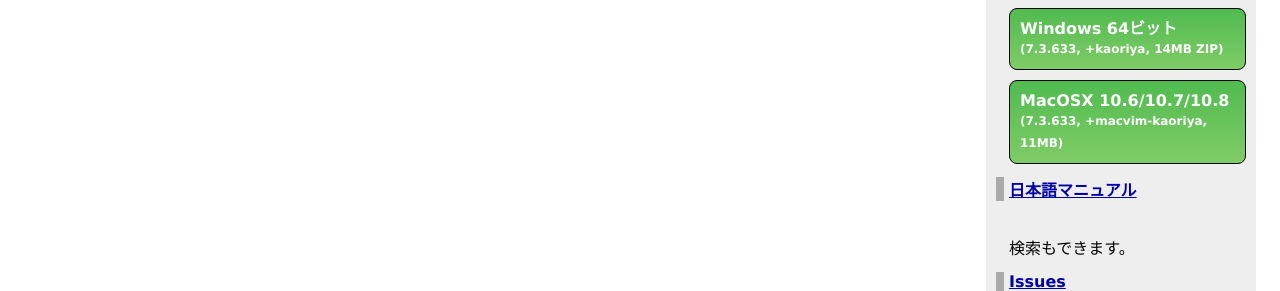
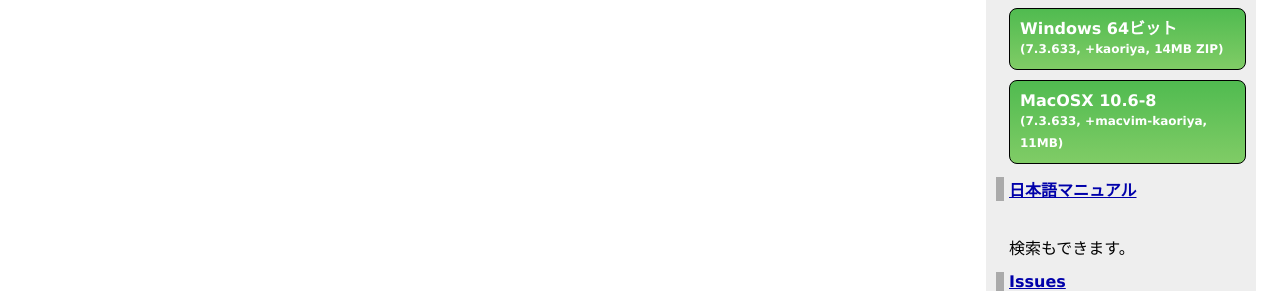
Before and after one commit to vim-jp/vim-jp.github.io, a Jekyll site: the page built from 403.html, in a window 1280 px wide. Shown: the part 267-558 px from the top of the page. Built offline with Jekyll 4.4.1, drawn with Linux system fonts in a browser that asks for light colours; nearby versions of some CDN libraries; Markdown is read by kramdown in place of the engine named in the settings; comment, search, counter and statistics services are not loaded.

Commit message:
fix version notation

```diff
--- a/_layouts/default.html
+++ b/_layouts/default.html
@@ -81,7 +81,7 @@
 							<span class="info">({{ site.downloads.vim73w64.version }}, {{ site.downloads.vim73w64.info }})</span>
 						</a></li>
 						<li><a href="http://files.kaoriya.net/goto/vim73mac"
-							class="download_button"><span>MacOSX 10.6/10.7/10.8</span><br />
+							class="download_button"><span>MacOSX 10.6-8</span><br />
 							<span class="info">({{ site.downloads.vim73mac.version }}, {{ site.downloads.vim73mac.info }})</span>
 						</a></li>
 					</ul>
```
